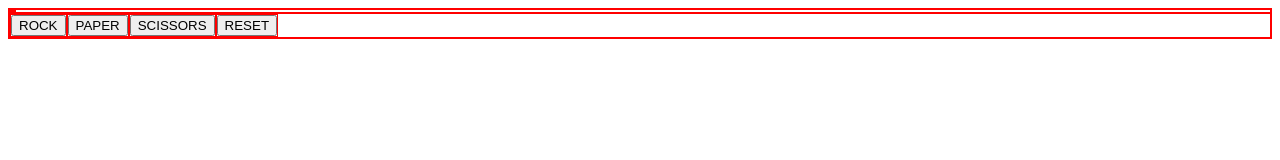
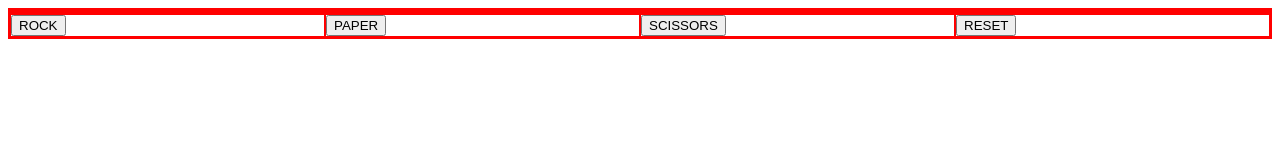
Before and after one commit to patrickoser/rock-paper-scissors, a plain HTML site: page index.html in a window 1280 px wide. Drawn offline with Linux system fonts and the light colour scheme.

Commit message:
Small changes.

```diff
--- a/script.js
+++ b/script.js
@@ -89,7 +89,7 @@ function game() {
     for (let i = 0; i < 5; i++) {
 
         // Not sure playerSelection needs to be declared here since the choice is decided when a specific button is clicked.
-
+       let playerSelection = event.target.value
         let computerSelection = getComputerChoice();
         console.log(playRound(playerSelection, computerSelection));
 
--- a/style.css
+++ b/style.css
@@ -1,52 +1,60 @@
 body {
     display: flex;
     flex-direction: column;
-    flex: auto;
+    flex-wrap: wrap;
 }
 
 .container {
     border: red 1px solid;
     display: flex;
     flex-direction: column;
-    flex: auto;
+    flex-wrap: wrap;
+    flex: 1;
 }
 
 #displayContainer {
     border: red 1px solid;
     display: flex;
-
+    flex: 1;
 }
 
 .gameDisplayBox {
     border: red 1px solid;
+    flex: 1;
 }
 
 .playerDisplayBox {
     border: red 1px solid;
+    flex: 1;
 }
 
 .computerDisplayBox {
     border: red 1px solid;
+    flex: 1;
 }
 
 #rpsContainer {
     border: red 1px solid;
     display: flex;
-
+    flex: 1;
 }
 
 .rockBox {
     border: red 1px solid;
+    flex: 1;
 }
 
 .paperBox {
     border: red 1px solid;
+    flex: 1;
 }
 
 .scissorsBox {
     border: red 1px solid;
+    flex: 1;
 }
 
 .resetBox {
     border: red 1px solid;
+    flex: 1;
 }
```
